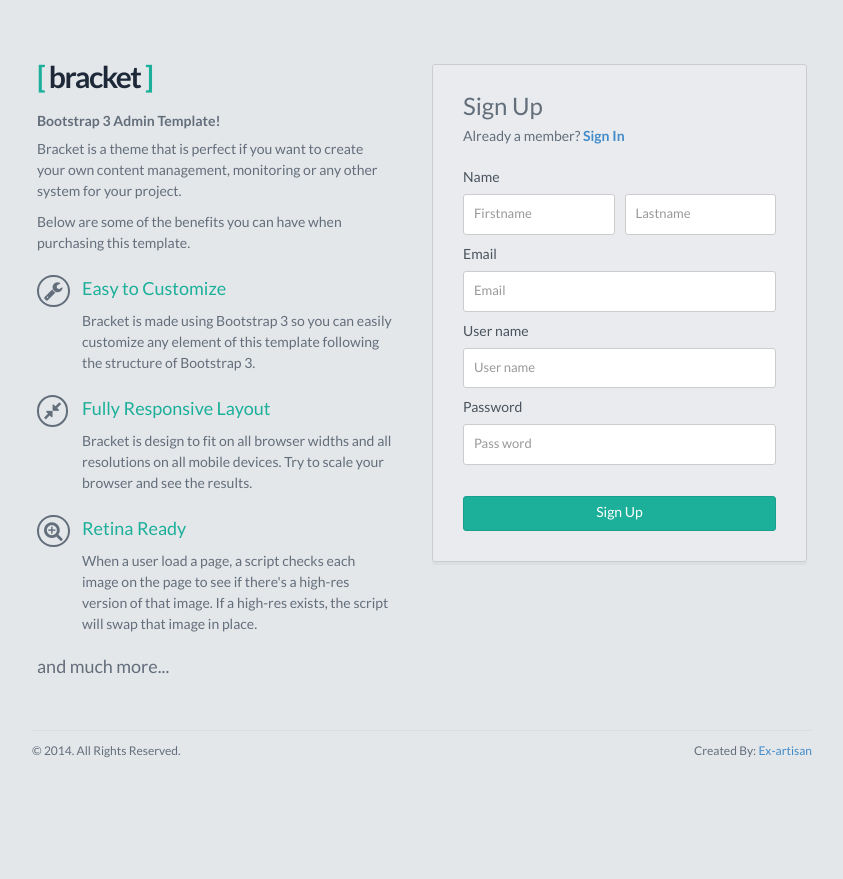
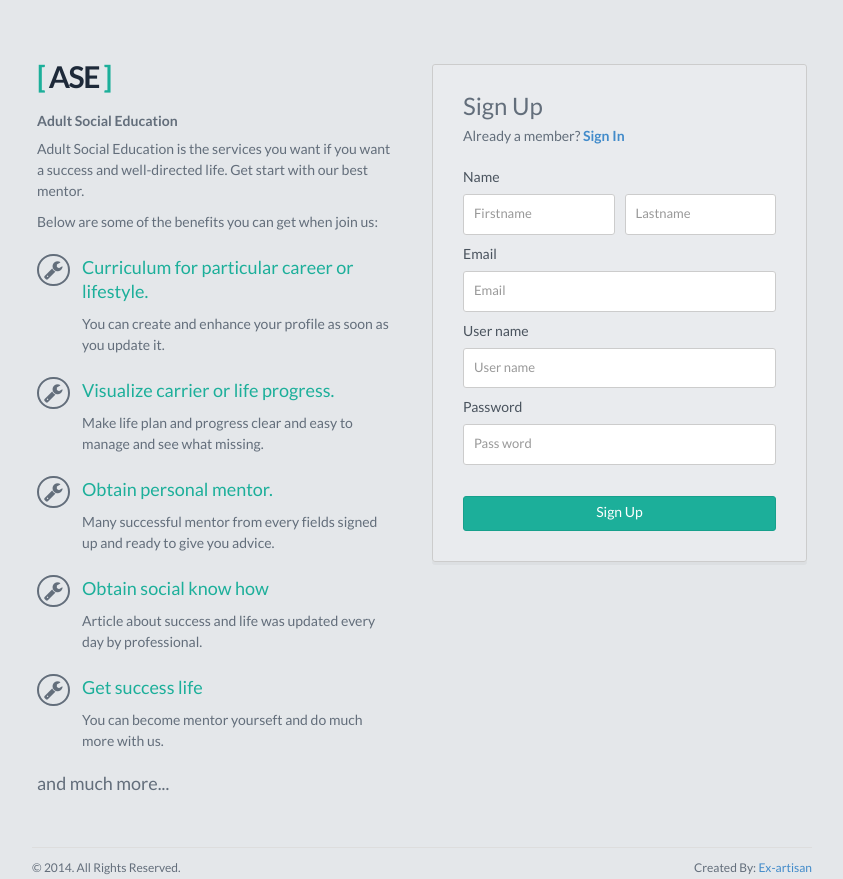
Before and after one commit to ngotuan12/ASEProject, a Django app: template myapp/templates/myapp/signup.html in a window 1280 px wide. Shown: the whole page, without its empty margins (218-1061 px from the left). Before the commit the page ends 758 px from the top, so only its background shows below. Run offline with Django 3.2, Linux system fonts and the light colour scheme; the template is opened without the code that fills it, so the values that code supplies are empty.

Commit message:
fix text

```diff
--- a/myapp/templates/myapp/base.html
+++ b/myapp/templates/myapp/base.html
@@ -7,7 +7,7 @@
 <meta name="author" content="">
 <link rel="shortcut icon" href="images/favicon.png" type="image/png">
 
-<title>Bracket Responsive Bootstrap3 Admin</title>
+<title>Adult Social Education</title>
 
 <link href="css/style.default.css" rel="stylesheet">
 <link href="css/ase-style.css" rel="stylesheet">
--- a/myapp/templates/myapp/signin.html
+++ b/myapp/templates/myapp/signin.html
@@ -7,7 +7,7 @@
 <meta name="author" content="">
 <link rel="shortcut icon" href="images/favicon.png" type="image/png">
 
-<title>Ex-artisan Admin System</title>
+<title>Adult Social Education</title>
 
 <link href="css/style.default.css" rel="stylesheet">
 <link href="css/ase-style.css" rel="stylesheet">
--- a/myapp/templates/myapp/signup.html
+++ b/myapp/templates/myapp/signup.html
@@ -7,7 +7,7 @@
 <meta name="author" content="">
 <link rel="shortcut icon" href="images/favicon.png" type="image/png">
 
-<title>Ex-artisan Admin System</title>
+<title>Adult Social Education</title>
 
 <link href="css/style.default.css" rel="stylesheet">
 <link href="css/ase-style.css" rel="stylesheet">
@@ -38,7 +38,7 @@
 					<div class="signup-info">
 						<div class="logopanel">
 							<h1>
-								<span>[</span> bracket <span>]</span>
+								<span>[</span> ASE <span>]</span>
 							</h1>
 						</div>
 						<!-- logopanel -->
@@ -46,37 +46,42 @@
 						<div class="mb20"></div>
 
 						<h5>
-							<strong>Bootstrap 3 Admin Template!</strong>
+							<strong>Adult Social Education</strong>
 						</h5>
-						<p>Bracket is a theme that is perfect if you want to create
-							your own content management, monitoring or any other system for
-							your project.</p>
-						<p>Below are some of the benefits you can have when purchasing
-							this template.</p>
+						<p>Adult Social Education is the services you want if you want a success and well-directed life.
+						Get start with our best mentor.</p>
+						<p>Below are some of the benefits you can get when join us:
+							</p>
 						<div class="mb20"></div>
 
 						<div class="feat-list">
 							<i class="fa fa-wrench"></i>
-							<h4 class="text-success">Easy to Customize</h4>
-							<p>Bracket is made using Bootstrap 3 so you can easily
-								customize any element of this template following the structure
-								of Bootstrap 3.</p>
+							<h4 class="text-success">Curriculum for particular career or lifestyle.</h4>
+							<p>You can create and enhance your profile as soon as you update it.</p>
 						</div>
 
 						<div class="feat-list">
-							<i class="fa fa-compress"></i>
-							<h4 class="text-success">Fully Responsive Layout</h4>
-							<p>Bracket is design to fit on all browser widths and all
-								resolutions on all mobile devices. Try to scale your browser and
-								see the results.</p>
+							<i class="fa fa-wrench"></i>
+							<h4 class="text-success">Visualize carrier or life progress.</h4>
+							<p>Make life plan and progress clear and easy to manage and see what missing.</p>
 						</div>
 
 						<div class="feat-list mb20">
-							<i class="fa fa-search-plus"></i>
-							<h4 class="text-success">Retina Ready</h4>
-							<p>When a user load a page, a script checks each image on the
-								page to see if there's a high-res version of that image. If a
-								high-res exists, the script will swap that image in place.</p>
+							<i class="fa fa-wrench"></i>
+							<h4 class="text-success">Obtain personal mentor.</h4>
+							<p>Many successful mentor from every fields signed up and ready to give you advice.</p>
+						</div>
+
+						<div class="feat-list mb20">
+							<i class="fa fa-wrench"></i>
+							<h4 class="text-success">Obtain social know how</h4>
+							<p>Article about success and life was updated every day by professional.</p>
+						</div>
+
+						<div class="feat-list mb20">
+							<i class="fa fa-wrench"></i>
+							<h4 class="text-success">Get success life</h4>
+							<p>You can become mentor yourseft and do much more with us.</p>
 						</div>
 
 						<h4 class="mb20">and much more...</h4>
```
